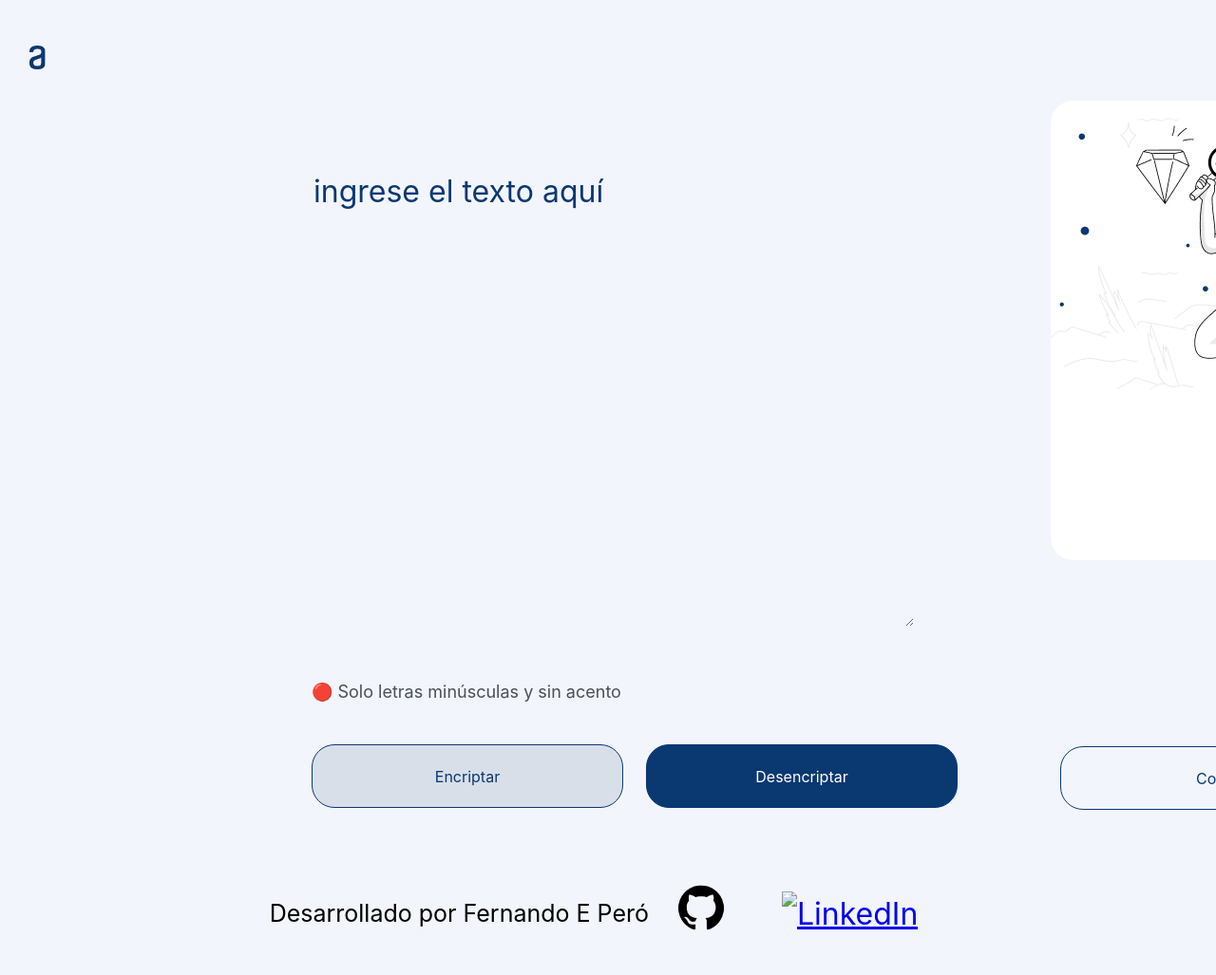
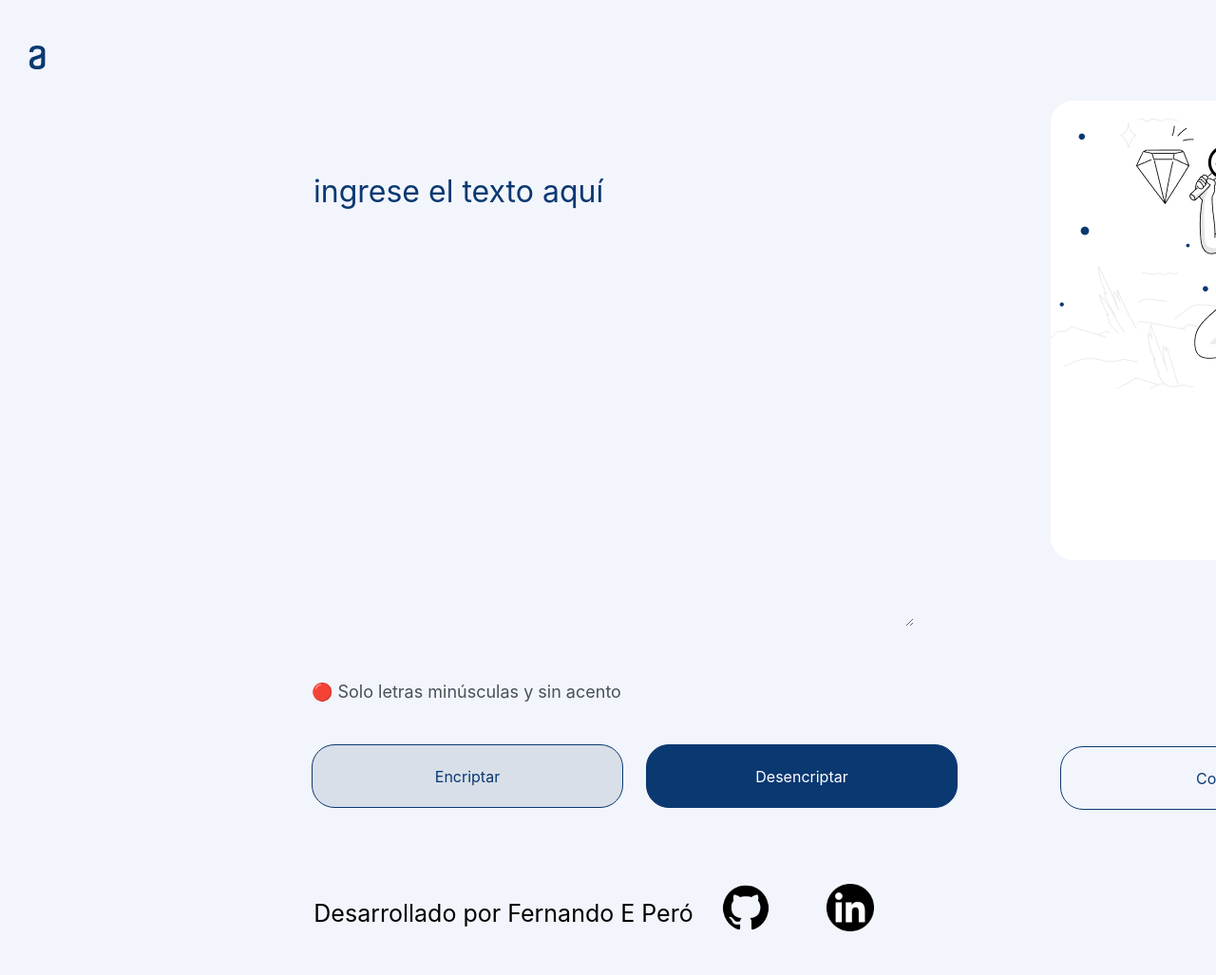
Before and after one commit to Ferchu82/Encriptador-de-Texto, a plain HTML site: page index.html in a window 1280 px wide. Shown: the top 1027 px of the page at 95% size. Drawn offline with Linux system fonts and the light colour scheme; the site is published under a folder, as on GitHub Pages, so addresses that start at the root find nothing.

Commit message:
Se corrige error de código en el path de la imagen class="imagen-redes".

```diff
--- a/index.html
+++ b/index.html
@@ -68,7 +68,7 @@
         <a href="https://www.linkedin.com/in/fernando-elias-peró-2106a1155"
           ><img
             class="imagen-redes"
-            src="/sources/img/LinkedIn-Logo.png"
+            src="./sources/img/LinkedIn-Logo.png"
             alt="LinkedIn"
         /></a>
       </div>
```
